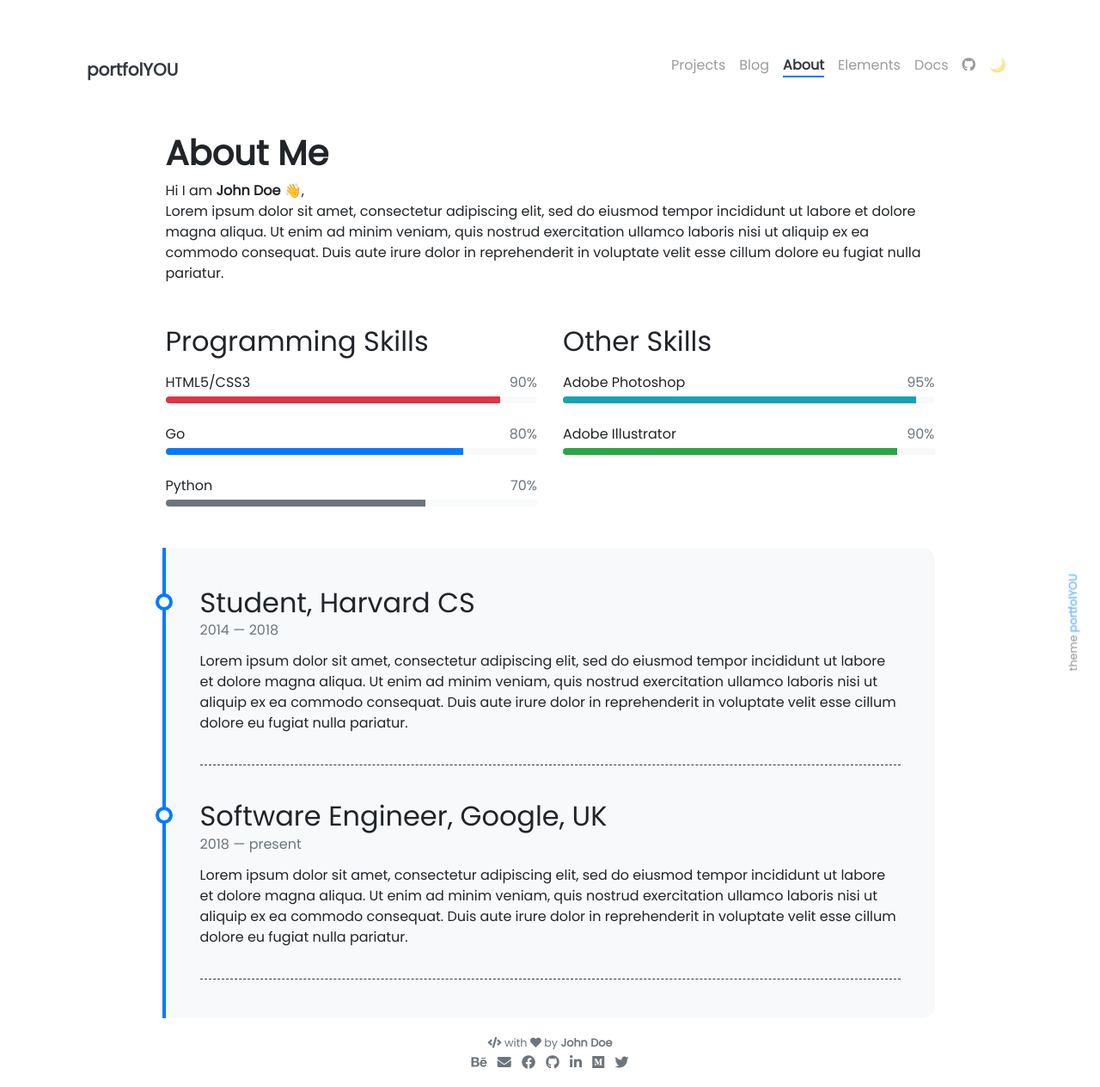
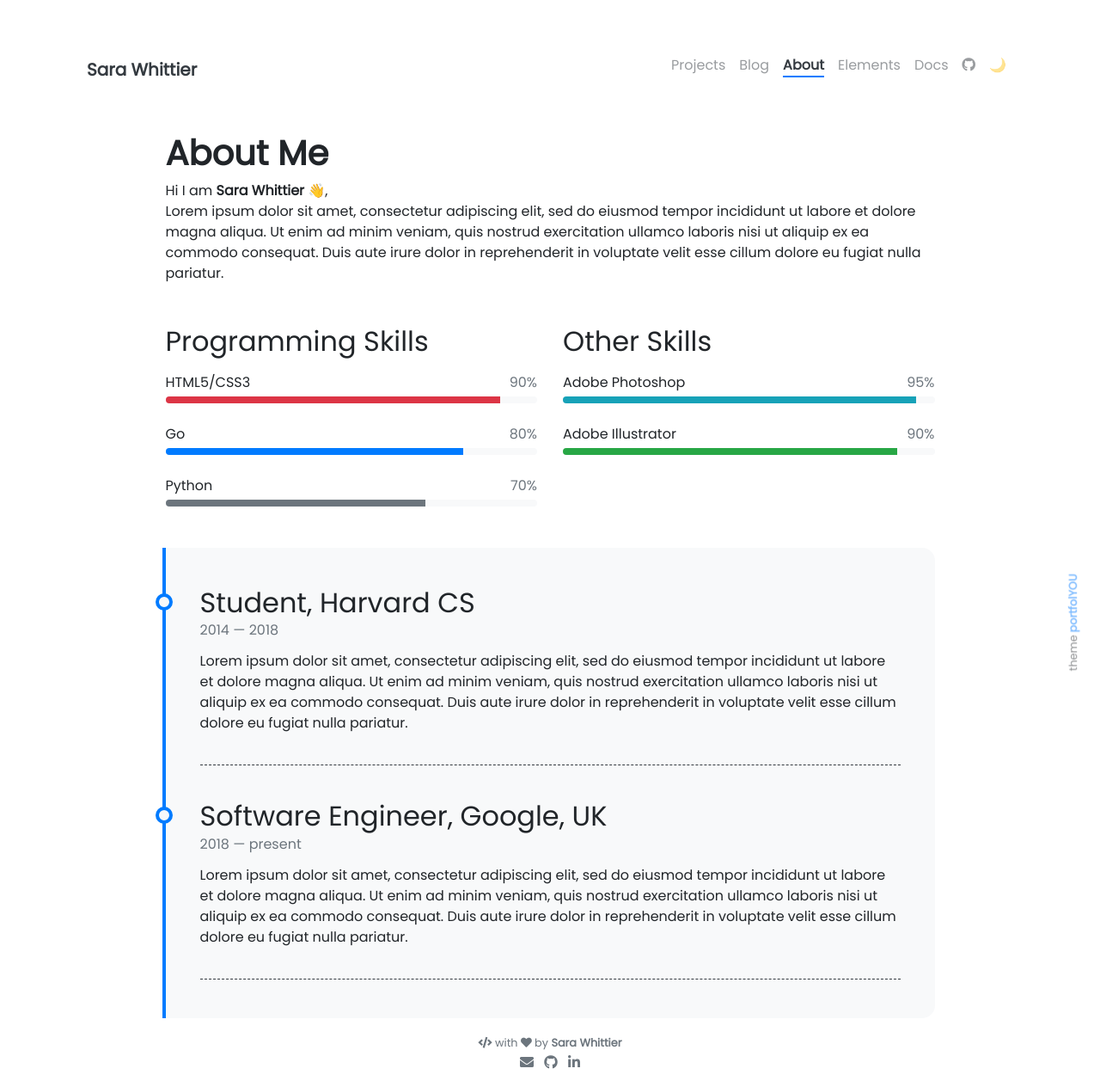
Before and after one commit to SaraWhittier/SaraWhittier.github.io, a Jekyll site: the page built from pages/about.md, in a window 1280 px wide. Shown: the whole page at 86% size. Built offline with Jekyll 4.4.1, drawn with Linux system fonts in a browser that asks for light colours; emoji names are drawn with the system emoji font; part of the change alters nothing that is shown.

Commit message:
Update site config

```diff
--- a/_config.yml
+++ b/_config.yml
@@ -1,11 +1,14 @@
 ### Site Settings ###
-title               : portfolYOU
+title               : Sara Whittier
 description         : >-
-                      I turn coffee :coffee: into code,
-                      use tabs over spaces
-                      and never broke production.
+                      I’m an Environmental Science student interested in wildfire
+                      ecology, remote sensing, wetland systems, and quantitative
+                      environmental research.
+
+                      This site highlights my research, projects, and professional experience.
+
 baseurl             : "/portfolYOU"            # Change to empty quotes if you are hosting your site at <your-username>.github.io directly
-repository          : yousinix/portfolYOU      # Change to <your-username>/<your-username>.github.io (or remove it if you don't need remote projects)
+repository          : SaraWhittier/SaraWhittier.github.io      # Change to <your-username>/<your-username>.github.io (or remove it if you don't need remote projects)
 remote_theme        : yousinix/portfolYOU
 open_new_tab        : false                    # Opens external URLs in new tab (works for posts, projects and navbar only)
 
@@ -25,24 +28,20 @@ nav_exclude:                                            # The following paths ar
 
 ### Author Info ###
 author:
-  name              : John Doe
+  name              : Sara Whittier
   image             : https://i.imgur.com/uyDNQnn.jpg
-  behance           : your_username
 # dribbble          : your_username
-  email             : username@domain.com
-  facebook          : your_username
-  github            : your_username
+  email             : SaraWhittier03@gmail.com
+  github            : SaraWhittier
 # gitlab            : your_username
 # instagram         : your_username
 # kaggle            : your_username
-  linkedin          : your_username
-  medium            : your_username
+  linkedin          : sarawhittier
 # soundcloud        : your_username
 # spotify           : your_username
 # stackoverflow     : your_user_id
 # tumblr            : your_username.tumblr.com
 # twitch            : your_username
-  twitter           : your_username
 # vimeo             : your_username
 # youtube           : your_channel_name
 # keybase           : your_username
```
